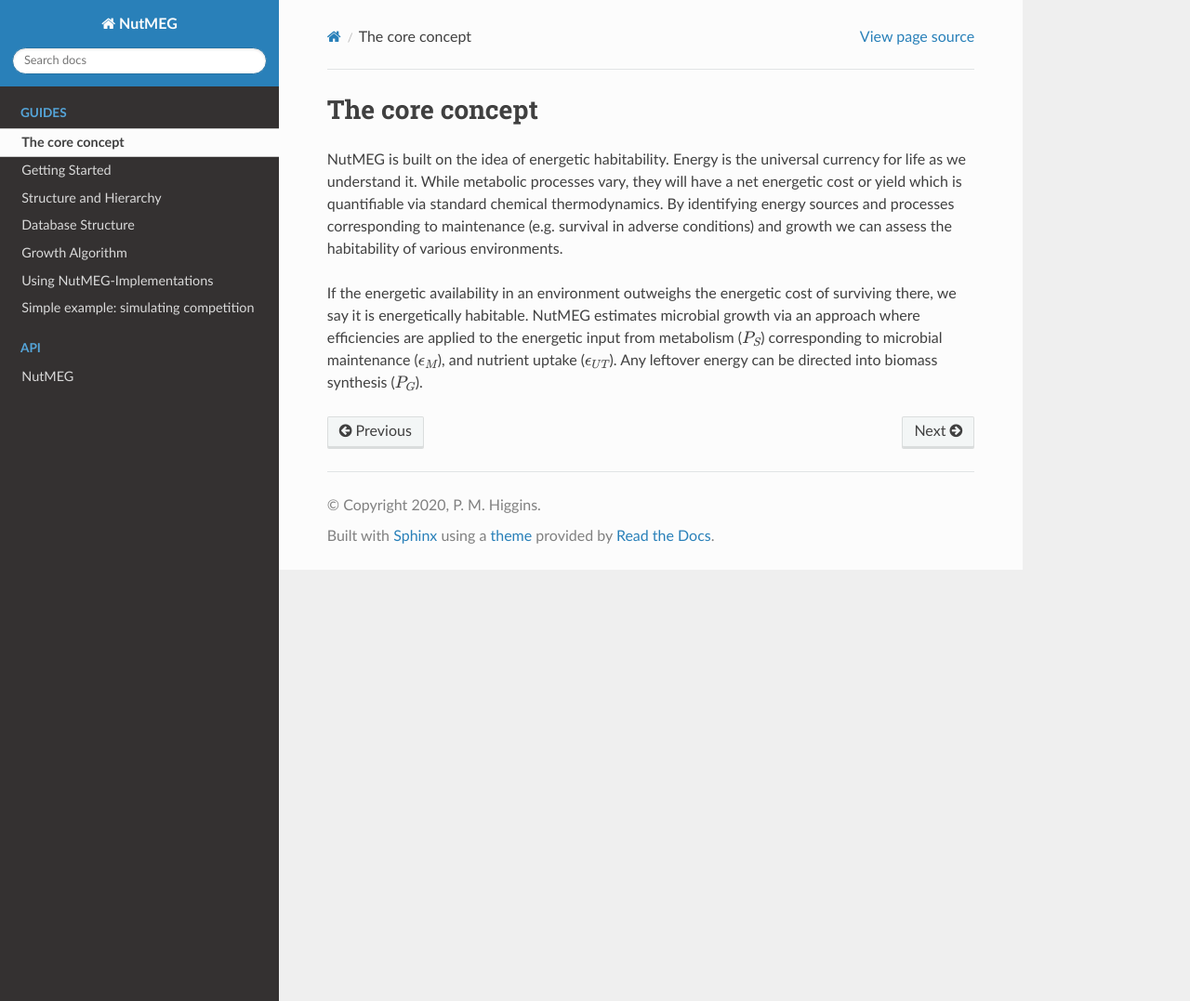
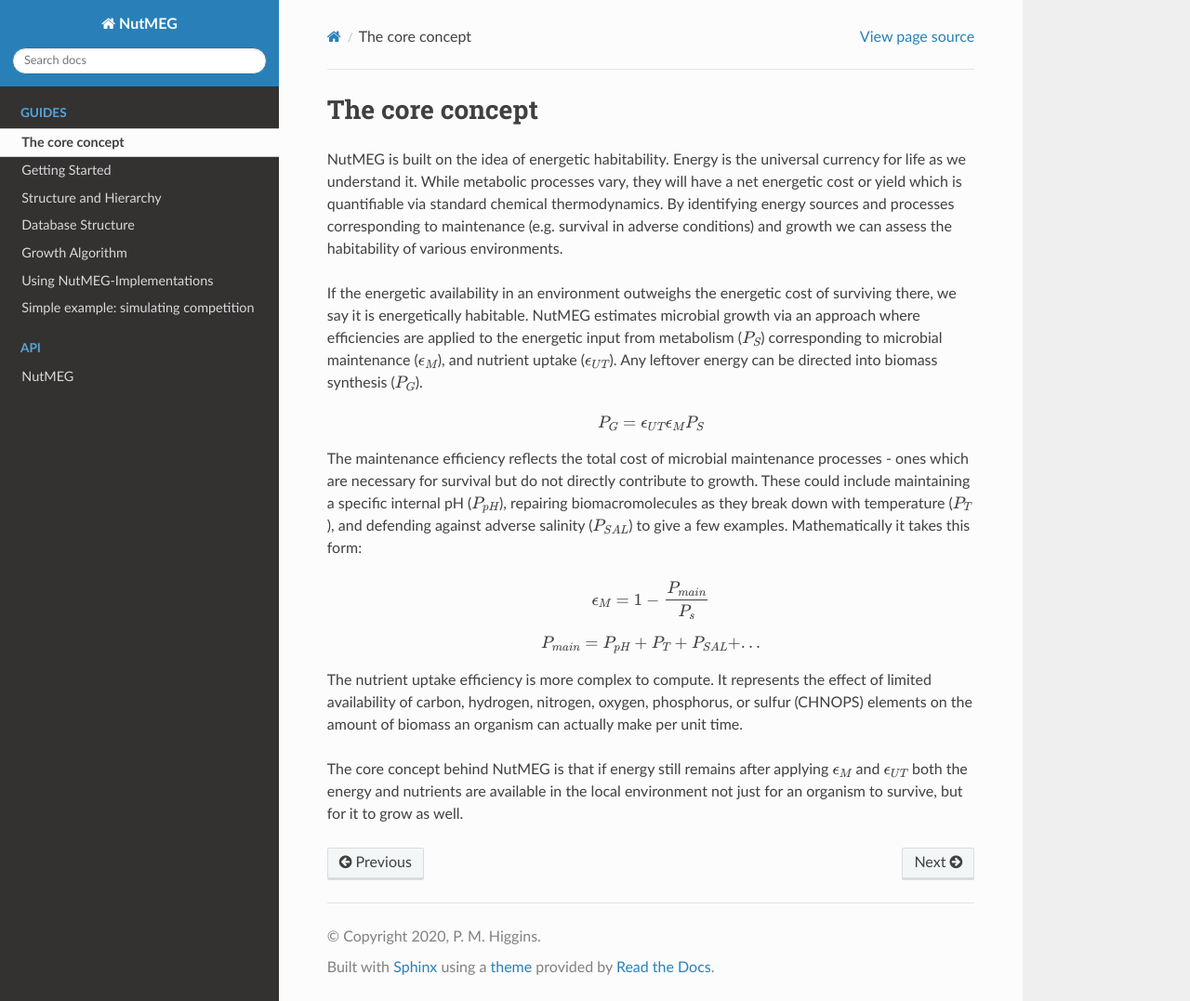
Before and after one commit to pmhiggins/NutMEG, a Sphinx documentation site: the page built from docs/guides/coreconcept.rst, in a window 1280 px wide and 1077 px high. Shown: the whole window at 93% size. Built offline with Sphinx 7.4.7 and the Read the Docs theme 2.0.0, drawn with Linux system fonts in a browser that asks for light colours.

Commit message:
fix coreconcept?

```diff
--- a/docs/guides/coreconcept.rst
+++ b/docs/guides/coreconcept.rst
@@ -14,3 +14,30 @@
 energetic input from metabolism (:math:`P_{S}`) corresponding to  microbial maintenance
 (:math:`\epsilon_{M}`), and nutrient uptake (:math:`\epsilon_{UT}`). Any
 leftover energy can be directed into biomass synthesis (:math:`P_{G}`).
+
+.. math::
+
+    P_{G} = \epsilon_{UT} \epsilon_{M} P_{S}
+
+The maintenance efficiency reflects the total cost of microbial maintenance
+processes - ones which are necessary for survival but do not directly contribute
+to growth. These could include maintaining a specific internal pH
+(:math:`P_{pH}`), repairing biomacromolecules as they break down with
+temperature (:math:`P_{T}`), and defending against adverse salinity
+(:math:`P_{SAL}`) to give a few examples. Mathematically it takes this form:
+
+.. math::
+    \epsilon_{M} = 1-\frac{P_{main}}{P_{s}}
+
+.. math::
+    P_{main} = P_{pH} + P_{T} + P_{SAL} + ...
+
+The nutrient uptake efficiency is more complex to compute. It represents the effect
+of limited availability of carbon, hydrogen, nitrogen, oxygen, phosphorus, or
+sulfur (CHNOPS) elements on the amount of biomass an organism can actually make
+per unit time.
+
+The core concept behind NutMEG is that if energy still remains after applying :math:`\epsilon_{M}`
+and :math:`\epsilon_{UT}` both the energy and nutrients are
+available in the local environment not just for an organism to survive, but for
+it to grow as well.
```
